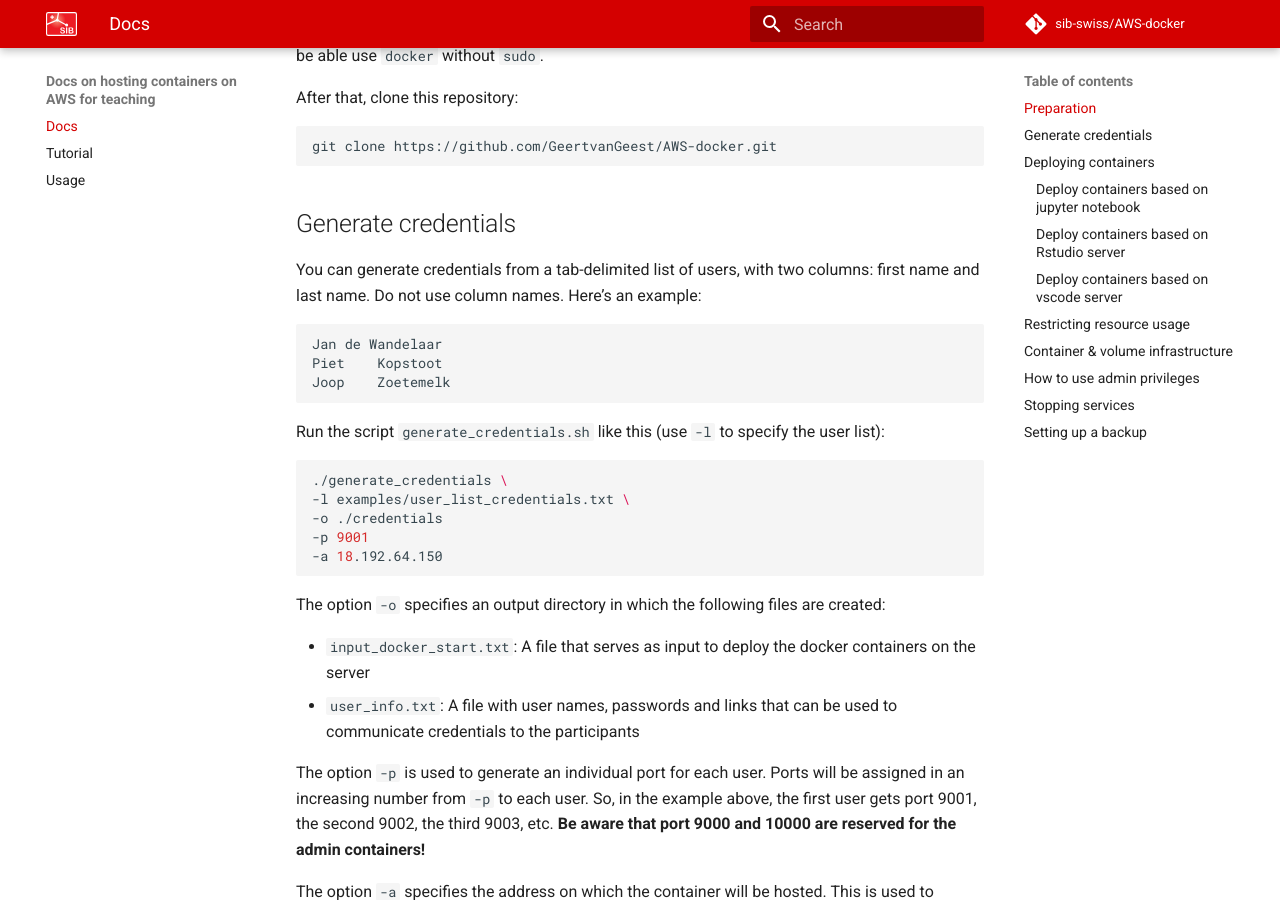
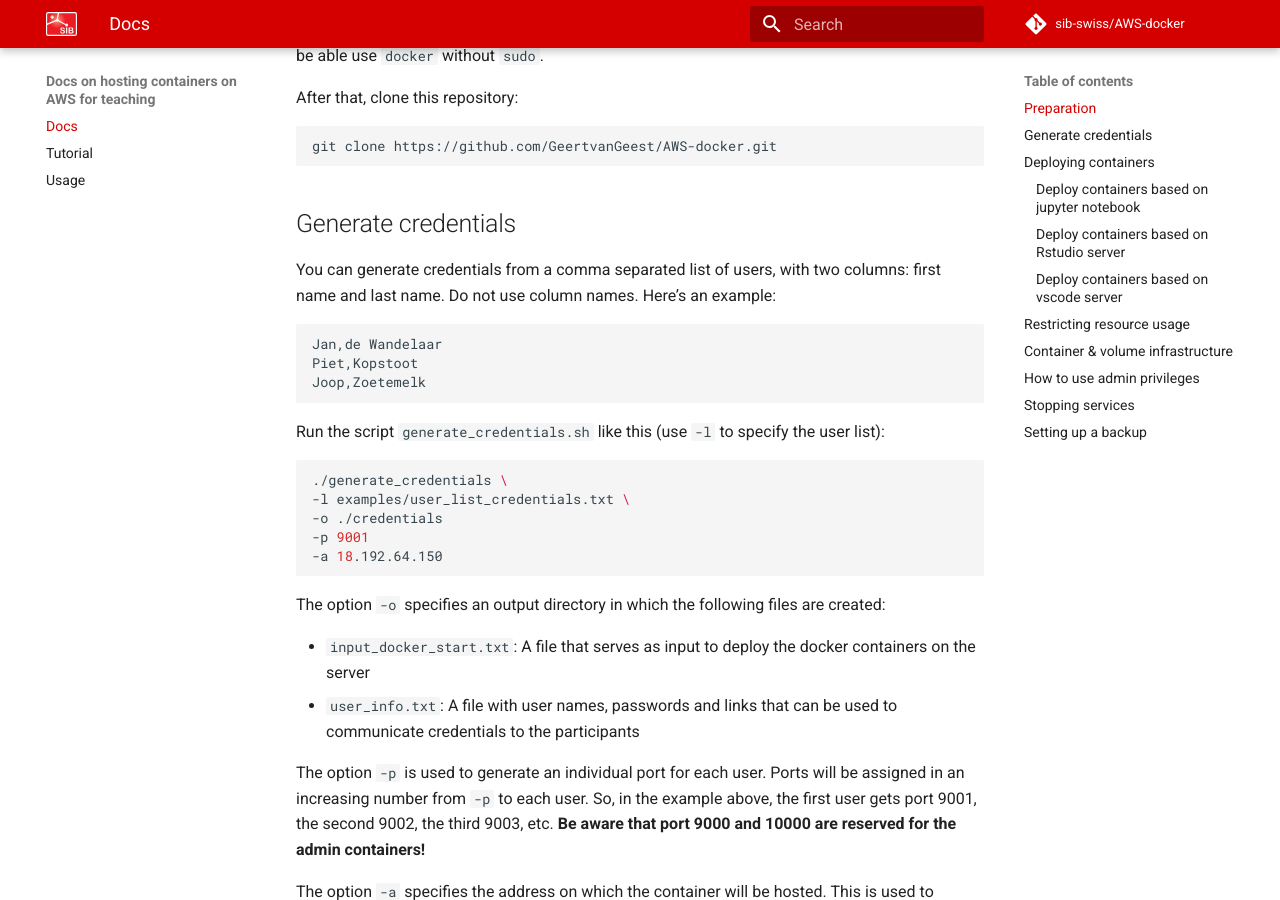
Before and after one commit to sib-swiss/AWS-docker, an MkDocs documentation site: the page built from docs/index.md, in a window 1280 px wide and 900 px high, scrolled down 893 px. Built offline with MkDocs 1.6.1 and Material for MkDocs 9.7.7, drawn with Linux system fonts in a browser that asks for light colours; comment, search, counter and statistics services are not loaded; the version menu is left out.

Commit message:
adds csv to index

````diff
--- a/docs/index.md
+++ b/docs/index.md
@@ -37,12 +37,12 @@ git clone https://github.com/GeertvanGeest/AWS-docker.git
 
 ## Generate credentials
 
-You can generate credentials from a tab-delimited list of users, with two columns: first name and last name. Do not use column names. Here's an example:
+You can generate credentials from a comma separated list of users, with two columns: first name and last name. Do not use column names. Here's an example:
 
 ```
-Jan	de Wandelaar
-Piet	Kopstoot
-Joop	Zoetemelk
+Jan,de Wandelaar
+Piet,Kopstoot
+Joop,Zoetemelk
 ```
 
 Run the script `generate_credentials.sh` like this (use `-l` to specify the user list):
````
